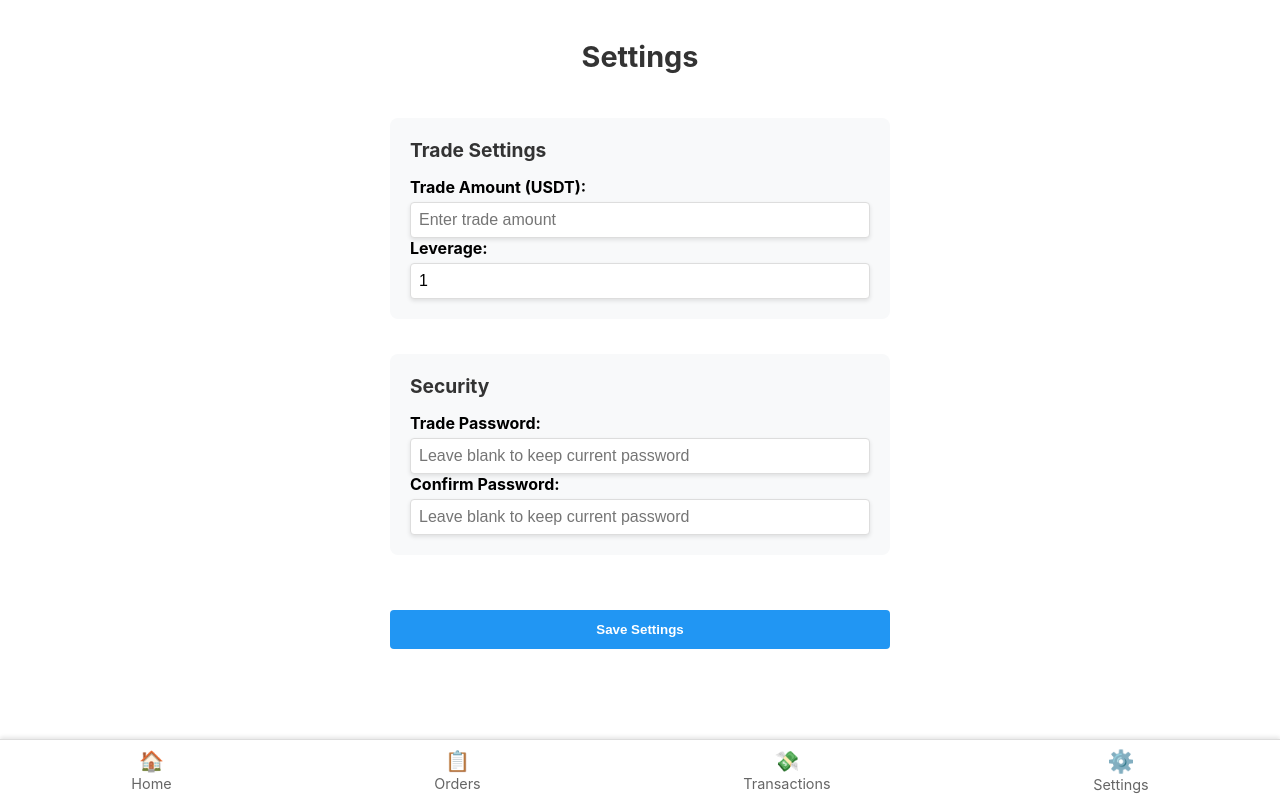
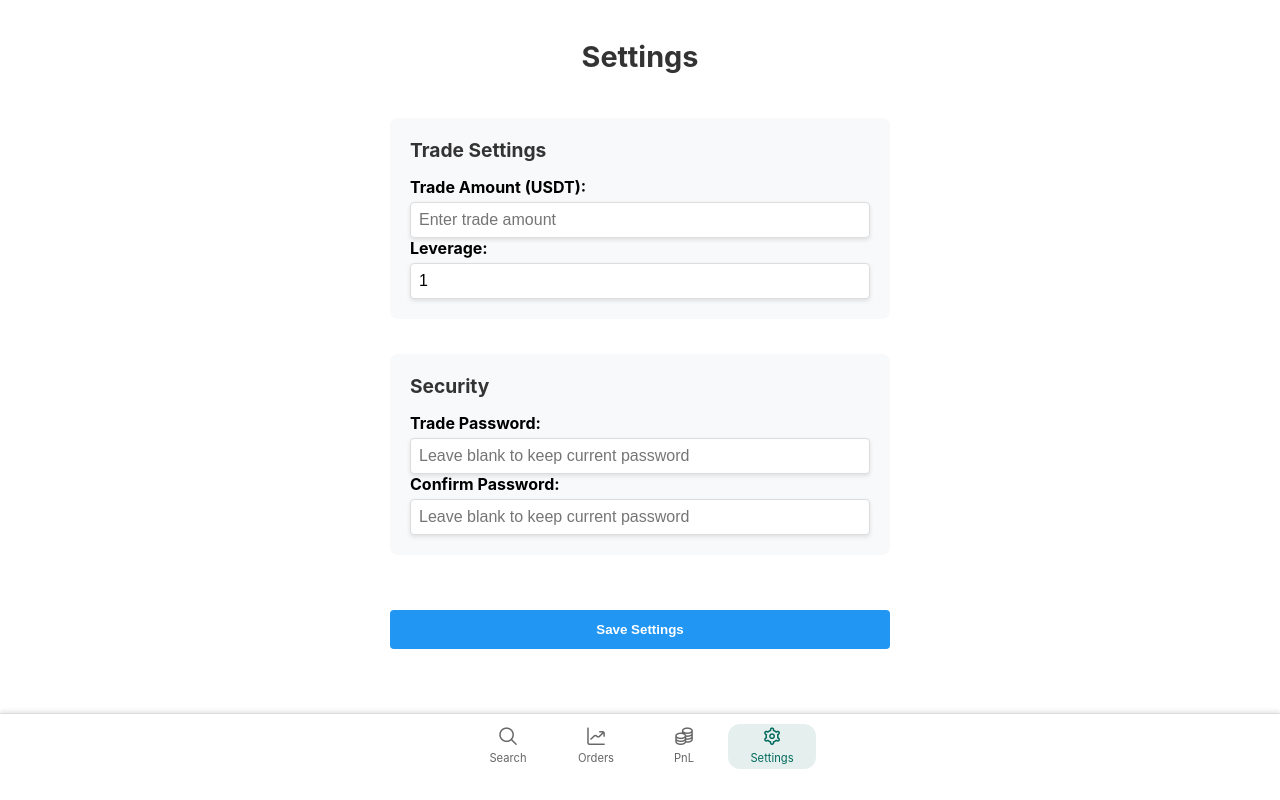
Before and after one commit to DavidKhash/bybittradingbot, a React (Create React App) app in the folder crypto-search/: page /settings in a window 1280 px wide. Built offline with nearby package versions, Linux system fonts and the light colour scheme.

Commit message:
UI update: changed navbar icons, text, and increase bottom padding for the navicons

```diff
--- a/crypto-search/public/index.html
+++ b/crypto-search/public/index.html
@@ -3,6 +3,7 @@
   <head>
     <meta charset="utf-8" />
     <link rel="icon" href="%PUBLIC_URL%/favicon.ico" />
+    <link rel='stylesheet' href='https://cdn-uicons.flaticon.com/2.1.0/uicons-regular-rounded/css/uicons-regular-rounded.css'>
     <meta name="viewport" content="width=device-width, initial-scale=1" />
     <meta name="theme-color" content="#000000" />
     <meta
--- a/crypto-search/src/App.css
+++ b/crypto-search/src/App.css
@@ -1,6 +1,6 @@
 /* src/App.css */
 .app-container {
-  padding-bottom: 70px; /* extra space for the bottom nav */
+  padding-bottom: 100px; /* Increased to account for larger nav bar */
 }
 
 .App {
@@ -374,3 +374,90 @@ input[type="number"]::-webkit-inner-spin-button {
 ul {
   animation: fadeIn 0.3s ease-in;
 }
+
+/* Add these styles for the bottom navigation */
+.bottom-nav {
+  position: fixed;
+  bottom: 0;
+  left: 0;
+  right: 0;
+  background: #ffffff;
+  padding: 6px 8px 28px; /* Increased bottom padding, reduced top */
+  height: 70px; /* Slightly increased height */
+  box-shadow: 0 -2px 10px rgba(0, 0, 0, 0.1);
+  z-index: 1000;
+  border-top: 1px solid #eaeaea;
+  backdrop-filter: blur(10px);
+  -webkit-backdrop-filter: blur(10px);
+}
+
+.nav-links {
+  display: flex;
+  justify-content: space-around;
+  align-items: flex-start; /* Align to top */
+  max-width: 600px;
+  margin: 0 auto;
+  height: 100%;
+  padding-top: 8px; /* Increased top padding to move content up */
+}
+
+.nav-link {
+  display: flex;
+  flex-direction: column;
+  align-items: center;
+  text-decoration: none;
+  color: #666;
+  font-size: 0.7rem;
+  padding: 4px 16px;
+  border-radius: 12px;
+  transition: all 0.2s ease;
+  min-width: 56px;
+  gap: 0px;
+  margin-bottom: auto; /* Push content to top */
+}
+
+.nav-link.active {
+  color: #00695c;
+  background: rgba(0, 105, 92, 0.1);
+}
+
+.nav-link.active .nav-icon {
+  color: #00695c;
+}
+
+.nav-link:active {
+  transform: scale(0.95);
+}
+
+.nav-icon {
+  font-size: 1.1rem; /* Smaller icons */
+  margin-bottom: 2px; /* Reduced bottom margin */
+  color: #666;
+}
+
+/* Update app container padding to account for new nav height */
+.app-container {
+  padding-bottom: max(100px, calc(100px + env(safe-area-inset-bottom)));
+}
+
+/* Add safe area padding for iOS devices */
+@supports (padding: max(0px)) {
+  .bottom-nav {
+    padding-bottom: max(20px, env(safe-area-inset-bottom));
+  }
+
+  .app-container {
+    padding-bottom: max(100px, calc(100px + env(safe-area-inset-bottom)));
+  }
+}
+
+/* Ensure content doesn't get hidden behind the nav on mobile */
+@media (max-width: 768px) {
+  .bottom-nav {
+    padding: 6px 8px 32px; /* More bottom padding on mobile */
+  }
+
+  .nav-links {
+    padding-top: 10px; /* Move content even higher on mobile */
+  }
+}
--- a/crypto-search/src/components/BottomNav.js
+++ b/crypto-search/src/components/BottomNav.js
@@ -5,22 +5,24 @@ import './BottomNav.css';
 const BottomNav = () => {
   return (
     <nav className="bottom-nav">
-      <NavLink to="/" className={({ isActive }) => isActive ? 'nav-item active' : 'nav-item'}>
-        <div className="icon">🏠</div>
-        <div className="label">Home</div>
-      </NavLink>
-      <NavLink to="/orders" className={({ isActive }) => isActive ? 'nav-item active' : 'nav-item'}>
-        <div className="icon">📋</div>
-        <div className="label">Orders</div>
-      </NavLink>
-      <NavLink to="/transactions" className={({ isActive }) => isActive ? 'nav-item active' : 'nav-item'}>
-        <div className="icon">💸</div>
-        <div className="label">Transactions</div>
-      </NavLink>
-      <NavLink to="/settings" className={({ isActive }) => isActive ? 'nav-item active' : 'nav-item'}>
-        <div className="icon">⚙️</div>
-        <div className="label">Settings</div>
-      </NavLink>
+      <div className="nav-links">
+        <NavLink to="/" className="nav-link">
+          <i className="fi fi-rr-search nav-icon"></i>
+          <span>Search</span>
+        </NavLink>
+        <NavLink to="/orders" className="nav-link">
+          <i className="fi fi-rr-chart-line-up nav-icon"></i>
+          <span>Orders</span>
+        </NavLink>
+        <NavLink to="/transactions" className="nav-link">
+          <i className="fi fi-rr-coins nav-icon"></i>
+          <span>PnL</span>
+        </NavLink>
+        <NavLink to="/settings" className="nav-link">
+          <i className="fi fi-rr-settings nav-icon"></i>
+          <span>Settings</span>
+        </NavLink>
+      </div>
     </nav>
   );
 };
```
